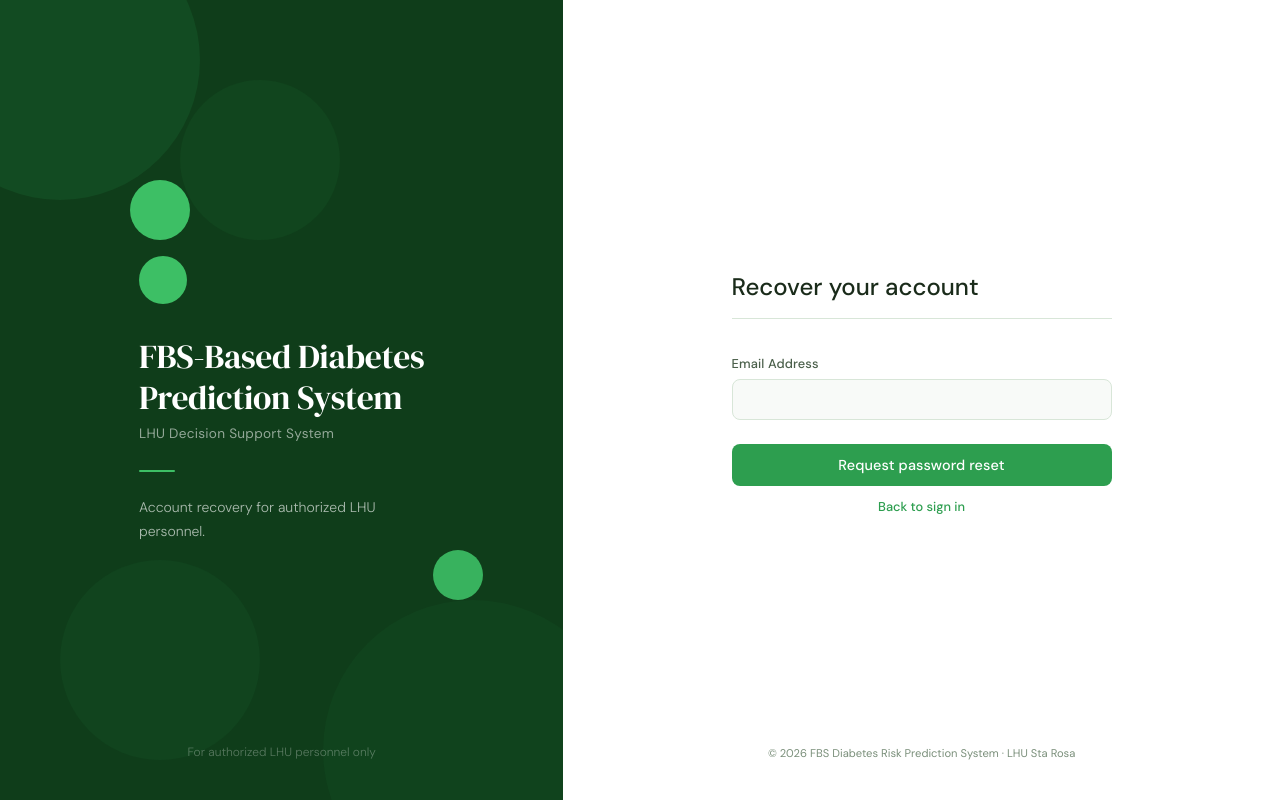
After one commit to Juwuiana/FBS-Thesis, a Flask app: page /forgot-password in a window 1280 px wide. The commit adds this page. Run offline with Flask 3, Linux system fonts and the light colour scheme; data that the repository does not hold is empty; parts of the project's set-up code (start-up, migrations or seed data) failed here and were passed over.

Commit message:
Added a Password recovery

```diff
--- a/app/__init__.py
+++ b/app/__init__.py
@@ -315,7 +315,7 @@ def _register_cli(app):
             "email": email,
             "phone": phone,
             "role": "medical_officer",
-            "facility": "rhui",
+            "facility": "lhui",
             "barangay": barangay,
         }
         password_hash = generate_password_hash(password)
--- a/app/constants.py
+++ b/app/constants.py
@@ -27,8 +27,8 @@ ROLE_MAP = {
 }
 
 STATION_MAP = {
-    "LHU I": "rhui",
-    "LHU II": "rhuii",
+    "LHU I": "lhui",
+    "LHU II": "lhuii",
 }
 
 CSV_IMPORT_COLUMNS = [
--- a/app/controllers/auth_controller.py
+++ b/app/controllers/auth_controller.py
@@ -4,6 +4,7 @@ handling out of the view functions so auth_views.py just wires HTTP
 request/response to these calls.
 """
 import re
+import secrets
 from datetime import datetime
 
 from flask import current_app
@@ -18,6 +19,11 @@ EMAIL_RE = re.compile(r"^[^@\s]+@[^@\s]+\.[^@\s]+$")
 VALID_SEX = ("male", "female")
 VALID_ROLES = ("health_worker", "medical_officer")
 MIN_PASSWORD_LENGTH = 12
+_PASSWORD_ALPHABET = "ABCDEFGHJKMNPQRSTUVWXYZabcdefghjkmnpqrstuvwxyz23456789"
+
+
+def generate_temp_password(length: int = 10) -> str:
+    return "".join(secrets.choice(_PASSWORD_ALPHABET) for _ in range(length))
 
 
 def _clean(form, key):
@@ -175,6 +181,8 @@ def authenticate(email, password):
     if current_app.config.get("REQUIRE_ADMIN_APPROVAL", True) and user_status != "approved":
         if user_status == "pending":
             return None, "Your account is still awaiting admin approval."
+        if user_status == "recovery":
+            return None, "Your account is awaiting a password reset from an administrator."
         return None, "Your account access has been denied. Contact your LHU administrator."
 
     user_model.update_last_login(user["id"])
--- a/app/static/css/style.css
+++ b/app/static/css/style.css
@@ -89,6 +89,7 @@ canvas { max-width: 100% !important; }
 .risk-low, .status-synced, .sev-success, .ev-success { background: #e8f5e9; color: #2e7d32; }
 .risk-moderate, .status-queued, .sev-warning, .ev-warn { background: #fff3e0; color: #e65100; }
 .risk-high, .sev-critical, .ev-danger { background: #ffebee; color: #c62828; }
+.risk-recovery { background: #e3f2fd; color: #1565c0; }
 .sev-info, .ev-info { background: #e3f2fd; color: #1565c0; }
 .badge-category { background: #f0f4f0; color: var(--text-primary); border-radius: 4px; padding: 3px 8px; }
 .ev-pill { padding: 2px 10px; border-radius: 999px; }
--- /dev/null
+++ b/app/templates/auth/forgot_password.html
@@ -0,0 +1,51 @@
+<!DOCTYPE html>
+<html lang="en">
+<head>
+    <meta charset="UTF-8">
+    <meta name="viewport" content="width=device-width, initial-scale=1.0">
+    <title>Recover account - FBS-Based Diabetes Prediction System</title>
+    <link rel="preconnect" href="https://fonts.googleapis.com">
+    <link rel="preconnect" href="https://fonts.gstatic.com" crossorigin>
+    <link href="https://fonts.googleapis.com/css2?family=DM+Sans:ital,opsz,wght@0,9..40,300;0,9..40,400;0,9..40,500;0,9..40,600;1,0..40,300&family=DM+Serif+Display:ital@0;1&display=swap" rel="stylesheet">
+    <link rel="stylesheet" href="{{ url_for('static', filename='css/auth.css') }}">
+</head>
+<body>
+    <div class="left-panel">
+        <div class="circle circle-1"></div><div class="circle circle-2"></div>
+        <div class="circle circle-3"></div><div class="circle circle-4"></div>
+        <div class="circle circle-5"></div><div class="circle circle-6"></div>
+        <div class="left-top">
+            <div class="brand-icon"></div>
+            <h1 class="brand-title">FBS-Based Diabetes<br>Prediction System</h1>
+            <p class="brand-subtitle">LHU Decision Support System</p>
+            <div class="brand-divider"></div>
+            <p class="brand-description">Account recovery for authorized LHU personnel.</p>
+        </div>
+        <div class="left-bottom">For authorized LHU personnel only</div>
+    </div>
+    <div class="right-panel">
+        <div class="right-top"></div>
+        <div class="form-container">
+            <div class="form-header">
+                <h2 class="form-title">Recover your account</h2>
+                <div class="form-divider"></div>
+            </div>
+            {% if error %}<div class="flash-error">{{ error }}</div>{% endif %}
+            {% if confirmation %}
+                <div class="flash-success">{{ confirmation }}</div>
+                <p class="create-account-row"><a href="{{ url_for('auth.login') }}">Return to sign in</a></p>
+            {% else %}
+                <form method="POST" action="{{ url_for('auth.forgot_password') }}">
+                    <div class="field-group">
+                        <label class="field-label" for="email">Email Address</label>
+                        <input class="field-input" type="email" id="email" name="email" autocomplete="email" required>
+                    </div>
+                    <button type="submit" class="btn-signin">Request password reset</button>
+                </form>
+                <p class="create-account-row"><a href="{{ url_for('auth.login') }}">Back to sign in</a></p>
+            {% endif %}
+        </div>
+        <div class="right-footer">© 2026 FBS Diabetes Risk Prediction System · LHU Sta Rosa</div>
+    </div>
+</body>
+</html>
--- a/app/templates/auth/login.html
+++ b/app/templates/auth/login.html
@@ -87,7 +87,7 @@
                         required
                     >
                     <div class="field-meta">
-                        <a href="#" class="forgot-link">Forgot password?</a>
+                        <a href="{{ url_for('auth.forgot_password') }}" class="forgot-link">Forgot password?</a>
                     </div>
                 </div>
 
--- a/app/templates/auth/signup.html
+++ b/app/templates/auth/signup.html
@@ -162,8 +162,9 @@
                         <label class="field-label" for="facility">Health Facility</label>
                         <select class="field-input select-input" id="facility" name="facility" required>
                             <option value="" disabled selected>Select...</option>
-                            <option value="rhui">RHU I</option>
-                            <option value="rhuii">RHU II</option>
+                            {% for label, code in stations %}
+                                <option value="{{ code }}">{{ label }}</option>
+                            {% endfor %}
                         </select>
                     </div>
                     <div class="field-group">
--- a/app/views/auth_views.py
+++ b/app/views/auth_views.py
@@ -3,8 +3,9 @@ from functools import wraps
 from flask import Blueprint, abort, flash, jsonify, redirect, render_template, request, session, url_for
 
 from app.controllers import auth_controller
+from app.constants import STATION_MAP
 from app.db import get_db
-from app.models import audit_model
+from app.models import audit_model, user as user_model
 
 auth_bp = Blueprint("auth", __name__)
 
@@ -108,14 +109,38 @@ def login():
     return render_template("auth/login.html")
 
 
+@auth_bp.route("/forgot-password", methods=["GET", "POST"])
+def forgot_password():
+    confirmation = None
+    error = None
+    if request.method == "POST":
+        email = (request.form.get("email") or "").strip().lower()
+        if not email or not auth_controller.EMAIL_RE.match(email):
+            error = "A valid email address is required."
+        else:
+            user = user_model.get_user_by_email(email)
+            if user and user["status"] == "approved":
+                user_model.set_status(user["id"], "recovery")
+                audit_model.log_event(
+                    get_db(), user_id=user["id"], user_name=email,
+                    role=user["role"], action="Password recovery requested",
+                    ip_address=request.remote_addr, severity="Warning",
+                )
+            confirmation = "If that email is registered, an administrator has been notified."
+    return render_template(
+        "auth/forgot_password.html", confirmation=confirmation, error=error
+    )
+
+
 @auth_bp.route("/signup", methods=["GET", "POST"])
 def signup():
+    stations = list(STATION_MAP.items())
     if request.method == "POST":
         user_id, errors = auth_controller.register_user(request.form)
         if errors:
             for message in errors:
                 flash(message, "error")
-            return render_template("auth/signup.html"), 400
+            return render_template("auth/signup.html", stations=stations), 400
 
         flash(
             "Account created. An LHU administrator needs to approve it before you can sign in.",
@@ -125,7 +150,7 @@ def signup():
 
     if "user_id" in session:
         return redirect(url_for("admin.dashboard"))
-    return render_template("auth/signup.html")
+    return render_template("auth/signup.html", stations=stations)
 
 
 @auth_bp.route("/logout")
```
Also changed, not shown: app/models/user.py (+12 -1 lines), app/templates/dashboard/records.html (+63 -0 lines), app/views/admin_views.py (+26 -1 lines), tests/test_staff_password_recovery.py (added, +116 -0 lines), CHANGELOG.md, README.md, app/models/migrations/0020_add_recovery_status.sql (added), app/models/migrations/0021_fix_lhu_facility_codes.sql (added).
